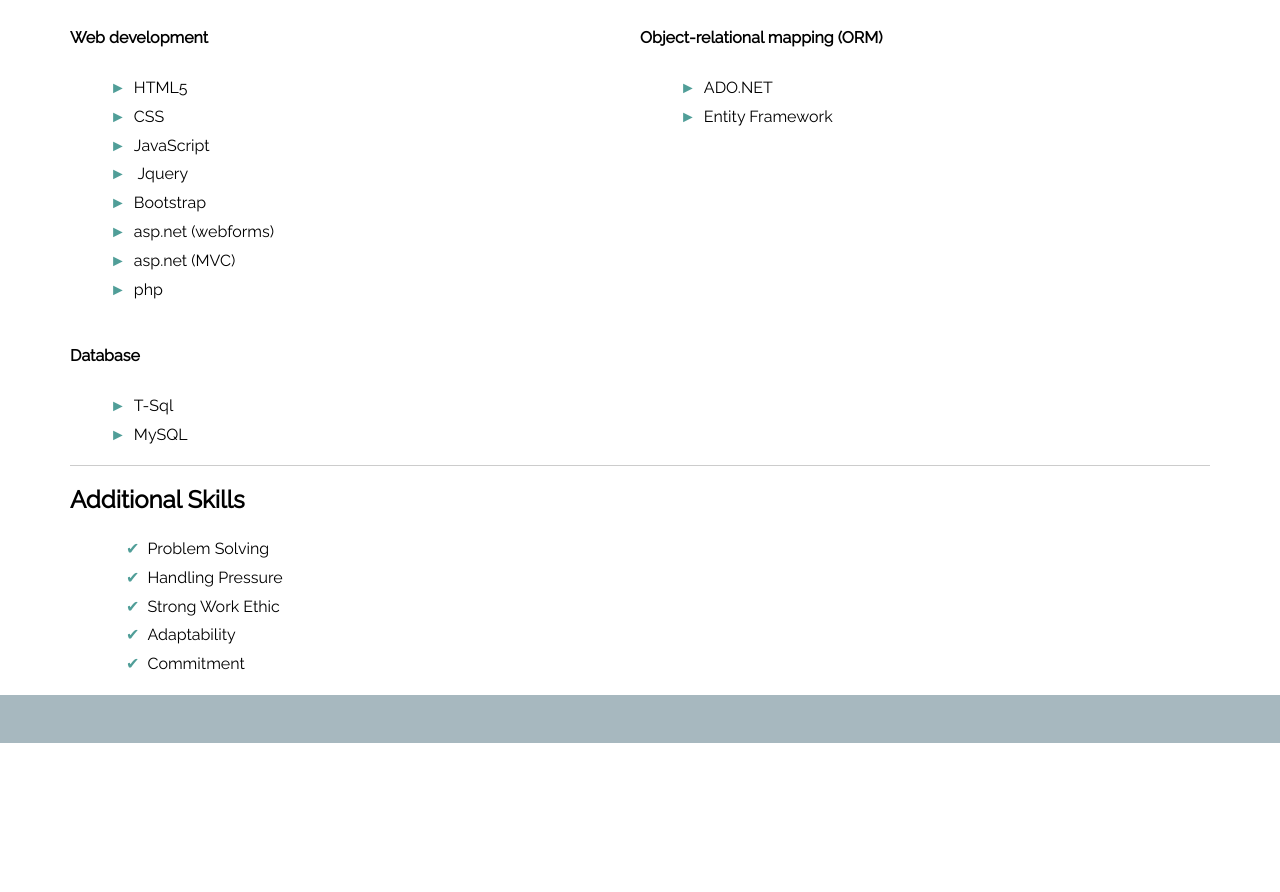
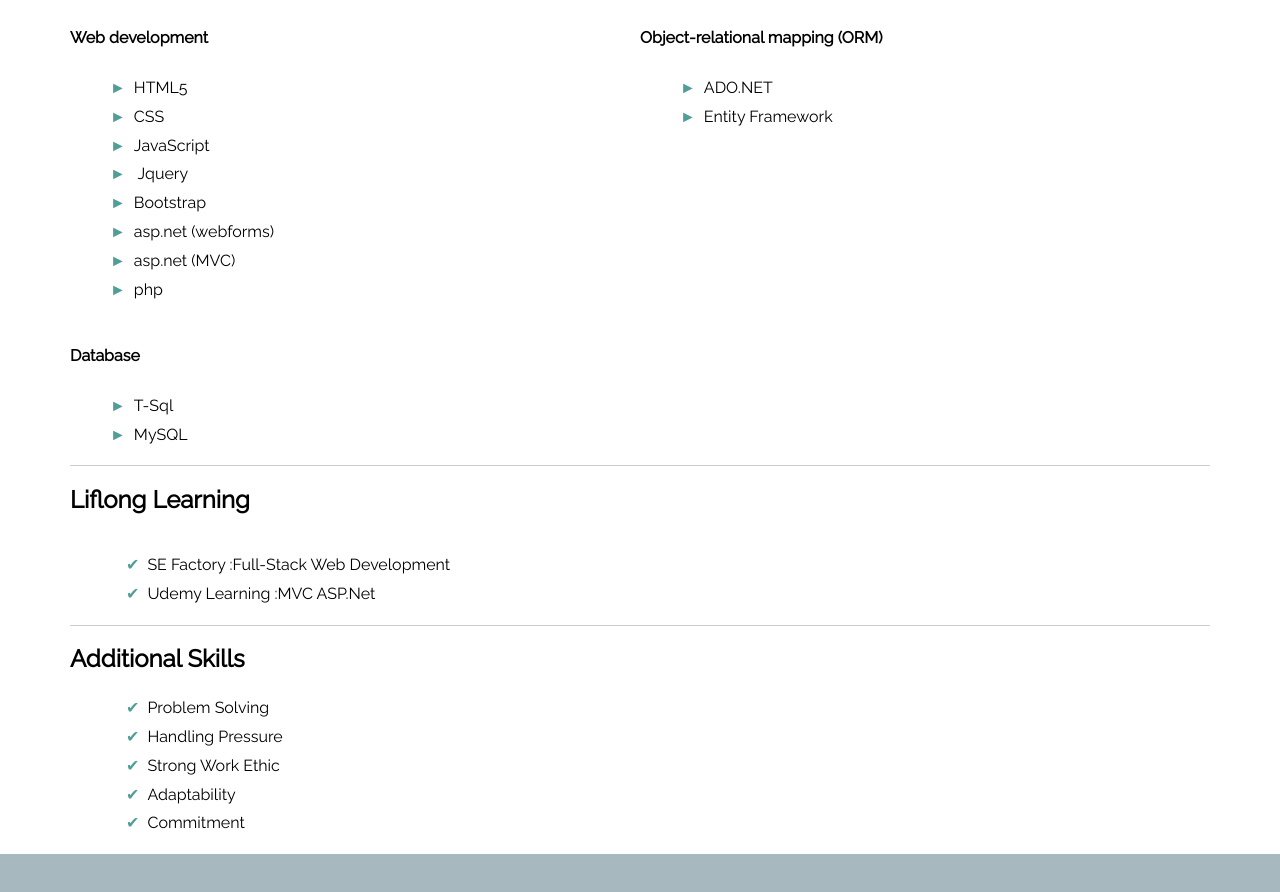
Before and after one commit to ZeinabBaalbaky/MyCV, a plain HTML site: page index.html in a window 1280 px wide. Shown: the part 911-1803 px from the top of the page. Before the commit the page ends 1654 px from the top, so only its background shows below. Drawn offline with Linux system fonts and the light colour scheme.

Commit message:
Update index.html

```diff
--- a/index.html
+++ b/index.html
@@ -100,6 +100,19 @@
         </div>
       </div>
     </section>
+	<section>
+
+      <h2>Liflong Learning</h2>
+      <article>
+        <div class='skills'>
+          <ul class="job-description">
+            <li>SE Factory :Full-Stack Web Development</li>
+            <li>Udemy Learning :MVC ASP.Net</li>
+          </ul>
+        </div>
+      </article>
+
+    </section>
 
     <section>
       <h2>Additional Skills</h2>
@@ -120,6 +133,3 @@
   </footer>
 </body>
 </html>
-
-  </body>
-  </html>
```
